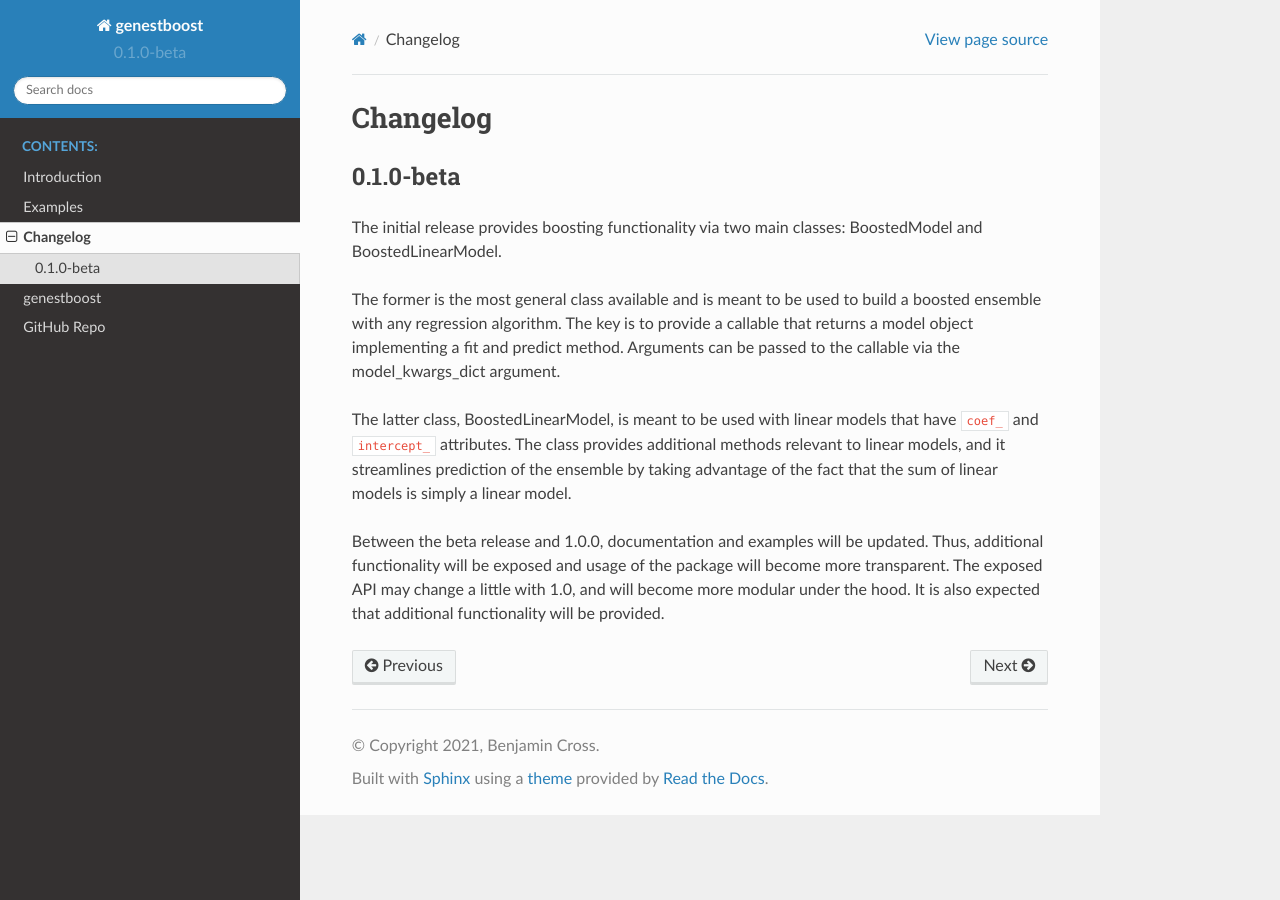
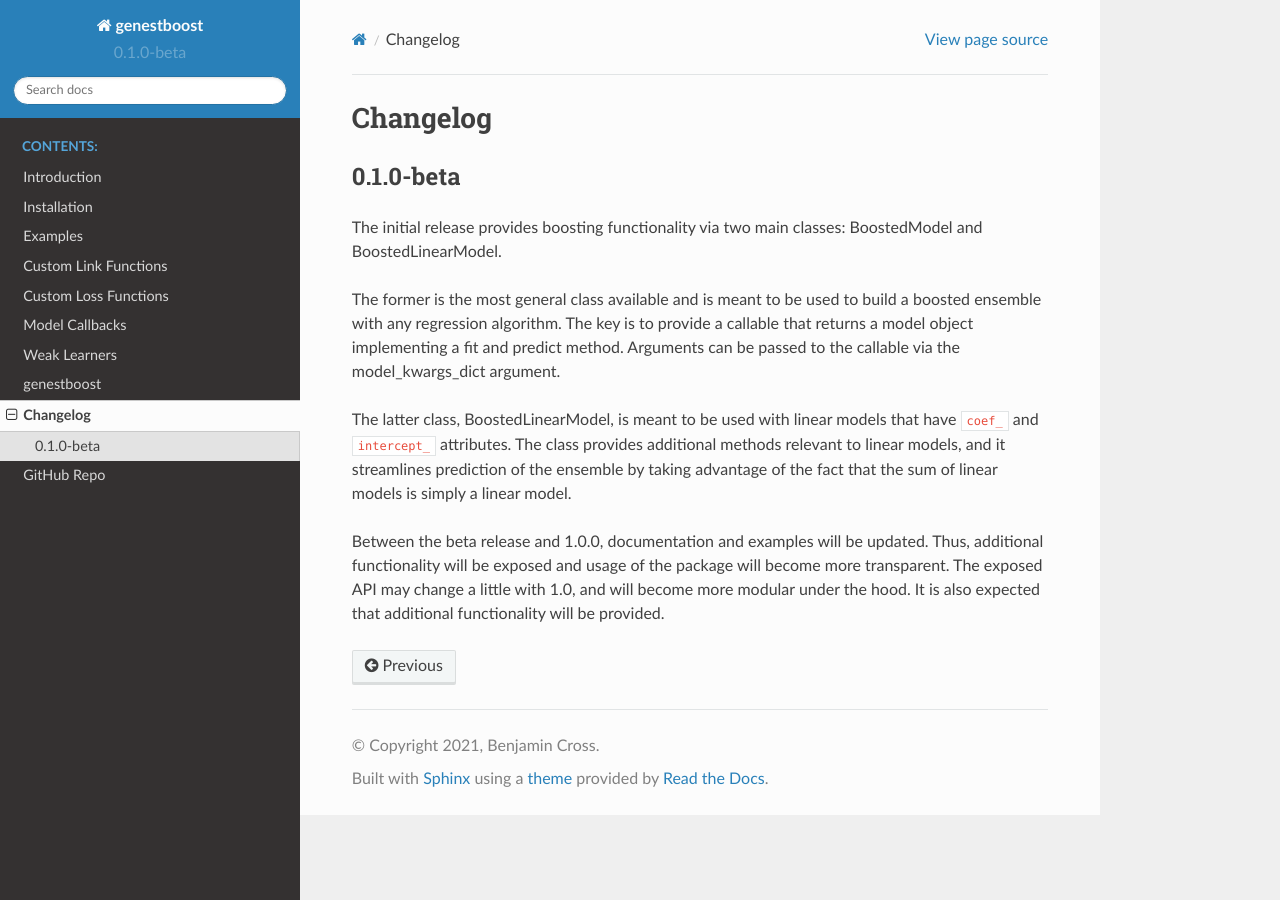
Before and after one commit to btcross26/genestboost, a Sphinx documentation site: the page built from docs/source/changelog.rst, in a window 1280 px wide. Built offline with Sphinx 7.4.7 and the Read the Docs theme 2.0.0, drawn with Linux system fonts in a browser that asks for light colours; pages that are not in the unit, such as notebooks, are missing from menus.

Commit message:
Update docs index and add placeholder doc links

```diff
--- /dev/null
+++ b/docs/source/custom_link_function.rst
@@ -0,0 +1,4 @@
+Custom Link Functions
+=====================
+
+Lorem ipsum.
--- /dev/null
+++ b/docs/source/custom_loss_function.rst
@@ -0,0 +1,4 @@
+Custom Loss Functions
+=====================
+
+Lorem ipsum.
--- /dev/null
+++ b/docs/source/model_callbacks.rst
@@ -0,0 +1,4 @@
+Model Callbacks
+===============
+
+Lorem ipsum.
--- /dev/null
+++ b/docs/source/weak_learners.rst
@@ -0,0 +1,4 @@
+Weak Learners
+=============
+
+Lorem ipsum.
```
Also changed, not shown: docs/source/index.rst (+10 -2 lines).
